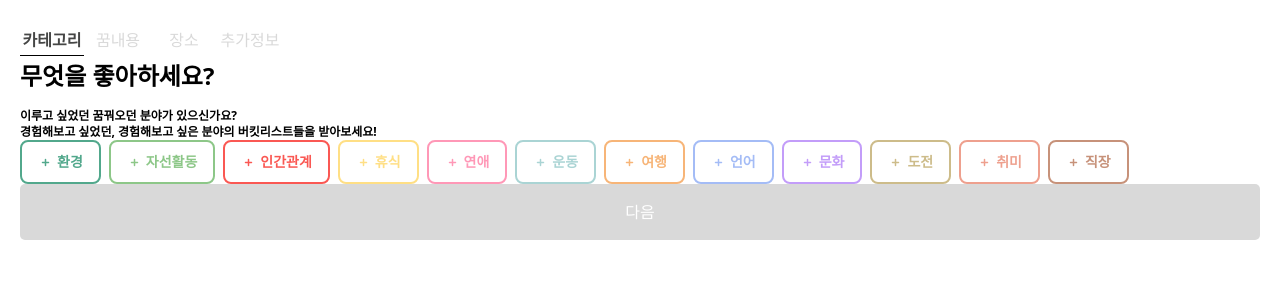
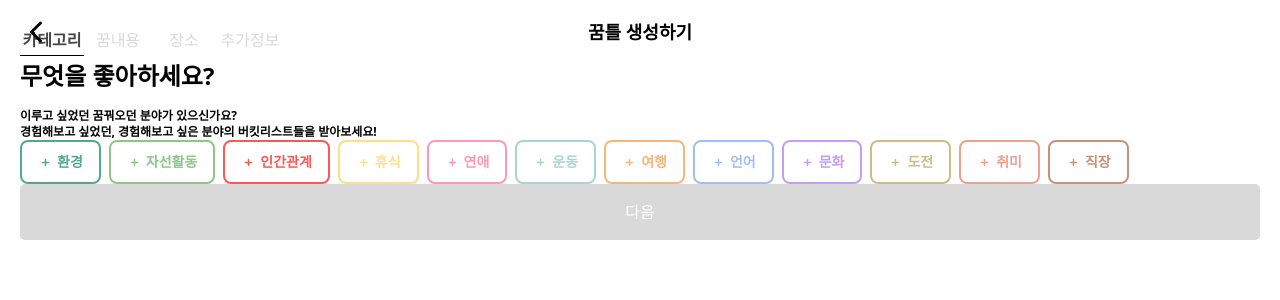
Before and after one commit to ggumms/ggumtle, a React (Vite) app in the folder frontend/: page /bucket/write in a window 1280 px wide. Shown: the top 300 px of the page. Built offline with nearby package versions, Linux system fonts and the light colour scheme.

Commit message:
[FE] Feat #60: 버킷 작성 페이지에 Header 추가
Change-Id: I5d127c43300cdaba6a28d85325844d7f9fab2ba0

```diff
--- a/frontend/src/components/Header.tsx
+++ b/frontend/src/components/Header.tsx
@@ -5,7 +5,7 @@ const Header = (props: IHeaderProp) => {
 	const { left_func, right_func } = props.func
 
 	return (
-		<div className="w-full flex justify-between items-center px-5 h-10 bg-transparent z-10 absolute top-0">
+		<div className="absolute top-0 z-10 flex items-center justify-between w-full h-16 px-5 bg-transparent">
 			{left ? <div onClick={left_func}>{left}</div> : <div className="invisible">{right}</div>}
 			<div className="text-lg font-bold">{center}</div>
 			{right ? <div onClick={right_func}>{right}</div> : <div className="invisible">{left}</div>}
--- a/frontend/src/pages/Bucket/AddBucket/index.tsx
+++ b/frontend/src/pages/Bucket/AddBucket/index.tsx
@@ -2,9 +2,20 @@ import React, { useEffect } from 'react'
 import MultiPageLayout from '../../../components/layout/MutiPageLayout/MultiPageLayout'
 import { addBucketHeaderList } from '../../../router'
 import { useBucketStore } from '../../../store/bucketStore'
+import Header from '../../../components/Header'
+import { icons } from './../../../constants/header-icons'
+import { IMenu, IMenuFunc } from '../../../interfaces'
+import { useRouter } from '../../../hooks/useRouter'
 
 const AddBucket = () => {
 	const { resetCategory } = useBucketStore()
+	const { goBack } = useRouter()
+
+	const handleLeftFunc = () => {
+		goBack()
+	}
+	const headerMenu: IMenu = { left: icons.BACK, center: '꿈틀 생성하기', right: undefined }
+	const headerFunc: IMenuFunc = { left_func: handleLeftFunc, right_func: undefined }
 
 	useEffect(() => {
 		// 정리 함수
@@ -15,7 +26,12 @@ const AddBucket = () => {
 		}
 	}, [resetCategory])
 
-	return <MultiPageLayout headerData={addBucketHeaderList} />
+	return (
+		<>
+			<Header menu={headerMenu} func={headerFunc} />
+			<MultiPageLayout headerData={addBucketHeaderList} />
+		</>
+	)
 }
 
 export default AddBucket
```
